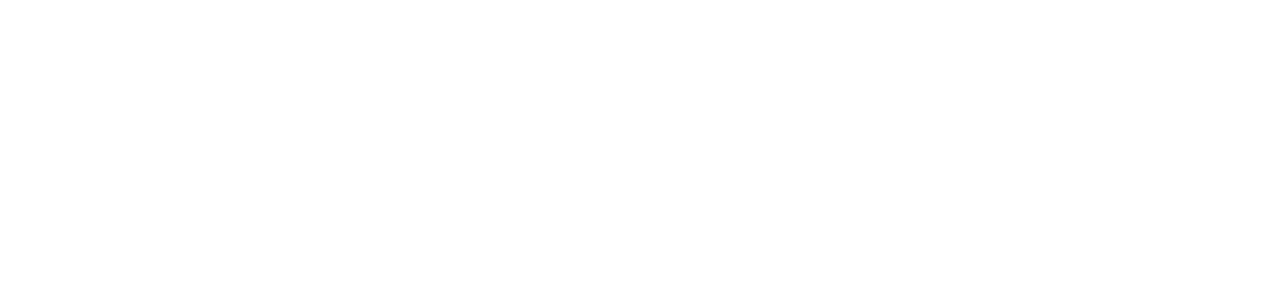
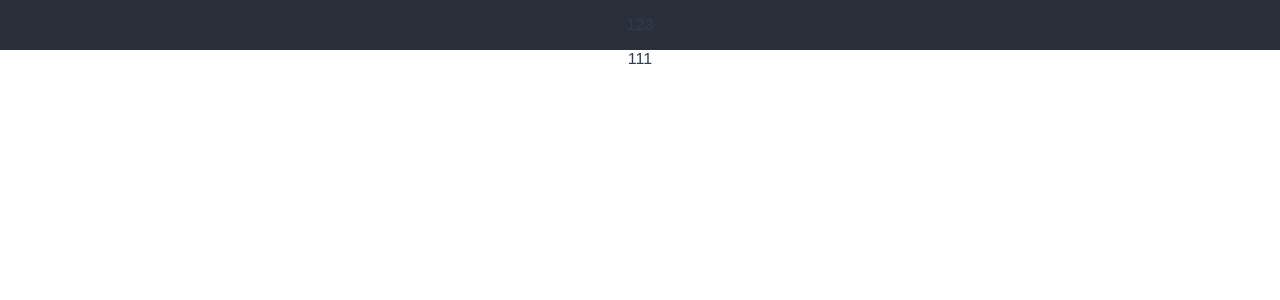
Before and after one commit to 2452755834/RY-Front, a Vue app: page /home/index in a window 1280 px wide. Before the commit this address had no page. Shown: the top 300 px of the page. Built offline with nearby package versions, Linux system fonts and the light colour scheme.

Commit message:
新增登录功能

```diff
--- a/src/App.vue
+++ b/src/App.vue
@@ -1,20 +1,6 @@
 <template>
-  <div id="container">
-    <template v-if="route.name&&route.meta.single">
-      <router-view/>
-    </template>
-    <template v-if="route.name&&!route.meta.single">
-      <!-- 公共头部 -->
-      <div class="commonHeader">
+  <router-view/>
 
-      </div>
-      <div class="content">
-        <router-view/>
-
-      </div>
-
-    </template>
-  </div>
 </template>
 <script lang="ts">
 import { defineComponent, onMounted, ref } from 'vue'
--- a/src/api/login/index.ts
+++ b/src/api/login/index.ts
@@ -1,10 +1,6 @@
 import request from '../../request';
-import { AxiosPromise } from 'axios'
-export default {
-  login(data = {}): AxiosPromise<any> {
-    return request.post('control/authJson/login', data)
-  },
-  test(data = {}): AxiosPromise<any> {
-    return request.post('login', data)
-  }
+const mapping = '/user/'
+
+export function login(data:any) {
+  return request.post(mapping + 'login', data)
 }
--- /dev/null
+++ b/src/layout/components/Logo.vue
@@ -0,0 +1,27 @@
+<template>
+  <div class="sidebar-logo-container" :class="{collapse: collapse }">
+    123
+  </div>
+</template>
+
+<script lang="ts" setup>
+import { ref, defineProps } from 'vue'
+defineProps({
+  collapse: {
+    type: Boolean,
+    default: false
+  }
+})
+</script>
+
+<style lang="scss" scoped>
+.sidebar-logo-container {
+  position: relative;
+  width: 100%;
+  height: 50px;
+  line-height: 50px;
+  background: #2b2f3a;
+  text-align: center;
+  overflow: hidden;
+}
+</style>
--- /dev/null
+++ b/src/layout/components/Sidebar/index.vue
@@ -0,0 +1,15 @@
+<template>
+  <div>
+    <Logo></Logo>
+  </div>
+</template>
+
+<script lang="ts" setup>
+import { ref } from 'vue'
+import Logo from '../Logo.vue';
+
+</script>
+
+<style lang="scss" scoped>
+
+</style>
--- /dev/null
+++ b/src/layout/index.vue
@@ -0,0 +1,24 @@
+<template>
+  <div class="app-wrapper">
+    <Sidebar></Sidebar>
+    <router-view></router-view>
+  </div>
+</template>
+
+<script lang="ts" setup>
+import { ref } from 'vue'
+import Sidebar from './components/Sidebar/index.vue'
+</script>
+
+<style lang="scss" scoped>
+.app-wrapper {
+    position: relative;
+    height: 100%;
+    width: 100%;
+
+    &.mobile.openSidebar {
+        position: fixed;
+        top: 0;
+    }
+}
+</style>
--- a/src/request.ts
+++ b/src/request.ts
@@ -7,10 +7,11 @@
 type Result<T=any>={
   code: number,
   message: string,
+  state:boolean,
   data: T
 }
 const service:AxiosInstance = axios.create({
-  baseURL: 'http://127.0.0.1:3000/',
+  baseURL: 'http://127.0.0.1:7797/',
   timeout: 5000
 })
 service.interceptors.request.use((config:AxiosRequestConfig) => {
@@ -26,6 +27,9 @@
 service.interceptors.response.use((res:AxiosResponse<Result>) => {
   // if (res.status === 200) {
   // }
+  if (!res.data.state) {
+    ElMessage.error(res.data.message)
+  }
   return Promise.resolve(res.data)
 }, (error) => {
   console.log('err' + error);
--- a/src/router/index.ts
+++ b/src/router/index.ts
@@ -1,5 +1,5 @@
 import { createRouter, createWebHistory, RouteRecordRaw } from 'vue-router'
-
+import Layout from '@/layout/index.vue'
 const routes: Array<RouteRecordRaw> = [
   {
     path: '/',
@@ -13,6 +13,19 @@
       keepAlive: true
     },
     component: () => import('@/views/login.vue')
+  },
+  {
+    path: '/home',
+    name: 'Home',
+    redirect: '/home/index',
+    component: Layout,
+    children: [
+      {
+        path: 'index',
+        component: () => import('@/views/home.vue')
+
+      }
+    ]
   }
 
 ]
--- a/src/store/modules/user.ts
+++ b/src/store/modules/user.ts
@@ -1,3 +1,5 @@
+// import { login } from '@/api/login';
+import { login } from '@/api/login';
 import { getToken, setToken } from '@/utils/auth'
 import { defineStore } from 'pinia'
 const useUserStore = defineStore('user', {
@@ -15,21 +17,24 @@
     permissions: []
   }),
   actions: {
-    login(userInfo:{username:string, password:string, code:string, uuid:string}) {
-      const username = userInfo.username.trim();
-      const password = userInfo.password;
-      const code = userInfo.code;
-      const uuid = userInfo.uuid;
+    login(userInfo:{username:string, password:string, code?:string, uuid?:string}) {
+      // const username = userInfo.username.trim();
+      // const password = userInfo.password;
+      // const code = userInfo.code;
+      // const uuid = userInfo.uuid;
+
       return new Promise((resolve, reject) => {
-        // login(username, password, code, uuid)
-        //   .then((res: any) => {
-        //     setToken(res.token);
-        //     this.token = res.token;
-        //     resolve(1);
-        //   })
-        //   .catch((error:any) => {
-        //     reject(error);
-        //   });
+        login(userInfo)
+          .then((res: any) => {
+            if (res.state) {
+              setToken(res.token);
+              this.token = res.token;
+              resolve(res);
+            }
+          })
+          .catch((error:any) => {
+            reject(error);
+          });
       });
     }
   }
--- /dev/null
+++ b/src/views/home.vue
@@ -0,0 +1,14 @@
+<template>
+  <div>
+    111
+  </div>
+</template>
+
+<script lang="ts" setup>
+import { ref } from 'vue'
+
+</script>
+
+<style lang="scss" scoped>
+
+</style>
--- a/src/views/login.vue
+++ b/src/views/login.vue
@@ -43,11 +43,15 @@
 </template>
 <script lang="ts" setup>
 import { defineComponent, reactive, ref } from 'vue';
-import type { FormInstance, FormRules } from 'element-plus'
+import { ElMessage, FormInstance, FormRules } from 'element-plus'
+import useUserStore from '@/store/modules/user.ts'
+import { useRouter } from 'vue-router'
+const userStore = useUserStore()
+const router = useRouter()
 // 登录表单内容
 const loginForm = reactive({
   username: 'admin',
-  password: 'admin123456'
+  password: '123456'
 });
 // 登录按钮加载中
 const loading = ref(false)
@@ -62,6 +66,12 @@
 loginRef.value?.validate(valid => {
   if (valid) {
     loading.value = true
+    userStore.login(loginForm).then(() => {
+      ElMessage.success('登录成功')
+      router.push('/home')
+    }).finally(() => {
+      loading.value = false
+    })
   }
 })
 }
```
Also changed, not shown: src/@types/vuex.d.ts (deleted).
